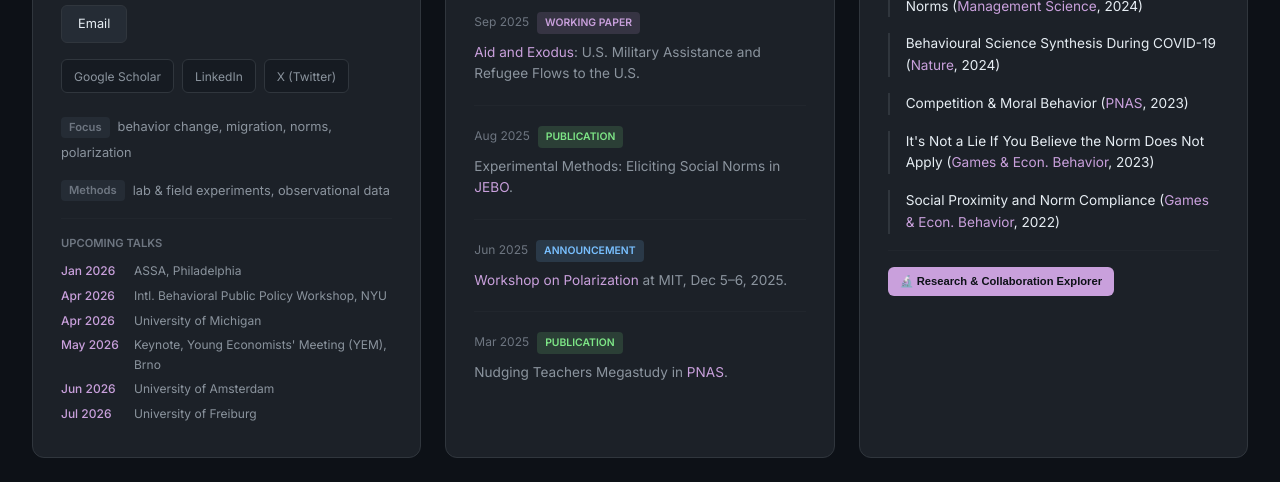
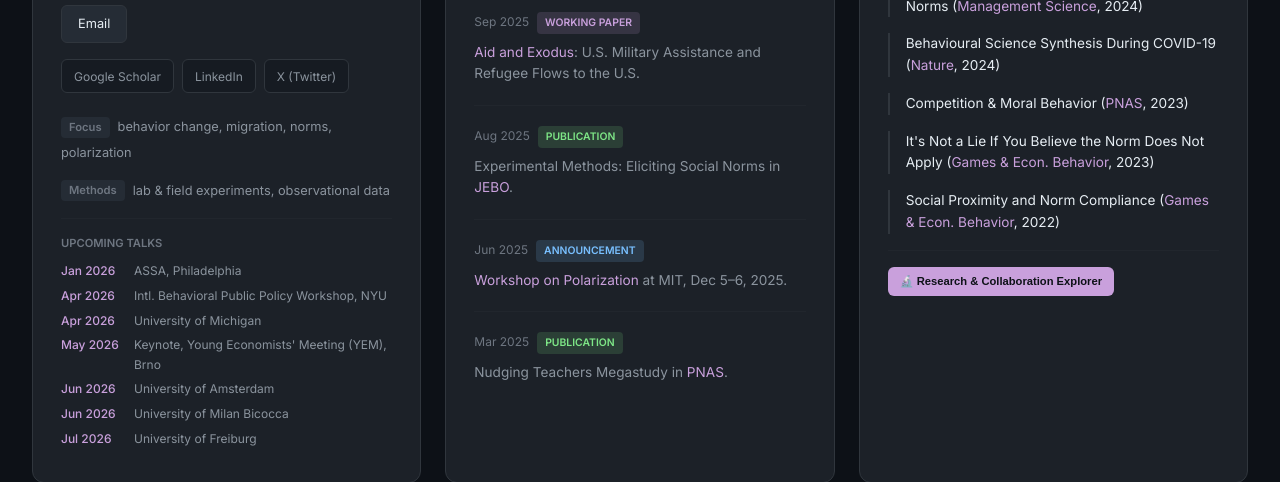
Before and after one commit to eugendimant/eugendimant.github.io, a plain HTML site: page index.html in a window 1280 px wide. Shown: the part 318-800 px from the top of the page. Drawn offline with Linux system fonts and the light colour scheme.

Commit message:
Update index.html

```diff
--- a/index.html
+++ b/index.html
@@ -372,7 +372,7 @@ function updateCitationDashboard(){
 }
 
 function renderUpcomingTalks(){
-    const talks=[{date:"Jan 2026",venue:"ASSA, Philadelphia",expireYear:2026,expireMonth:1},{date:"Apr 2026",venue:"Intl. Behavioral Public Policy Workshop, NYU",expireYear:2026,expireMonth:4},{date:"Apr 2026",venue:"University of Michigan",expireYear:2026,expireMonth:4},{date:"May 2026",venue:"Keynote, Young Economists' Meeting (YEM), Brno",expireYear:2026,expireMonth:5},{date:"Jun 2026",venue:"University of Amsterdam",expireYear:2026,expireMonth:6},{date:"Jul 2026",venue:"University of Freiburg",expireYear:2026,expireMonth:7}];
+    const talks=[{date:"Jan 2026",venue:"ASSA, Philadelphia",expireYear:2026,expireMonth:1},{date:"Apr 2026",venue:"Intl. Behavioral Public Policy Workshop, NYU",expireYear:2026,expireMonth:4},{date:"Apr 2026",venue:"University of Michigan",expireYear:2026,expireMonth:4},{date:"May 2026",venue:"Keynote, Young Economists' Meeting (YEM), Brno",expireYear:2026,expireMonth:5},{date:"Jun 2026",venue:"University of Amsterdam",expireYear:2026,expireMonth:6},{date:"Jun 2026",venue:"University of Milan Bicocca",expireYear:2026,expireMonth:6},{date:"Jul 2026",venue:"University of Freiburg",expireYear:2026,expireMonth:7}];
     const now=new Date();const future=talks.filter(t=>t.expireYear>now.getFullYear()||(t.expireYear===now.getFullYear()&&t.expireMonth>now.getMonth()));
     const section=document.getElementById('upcomingTalks');const container=document.getElementById('talksContainer');
     if(future.length===0){section.style.display='none';return;}
```
